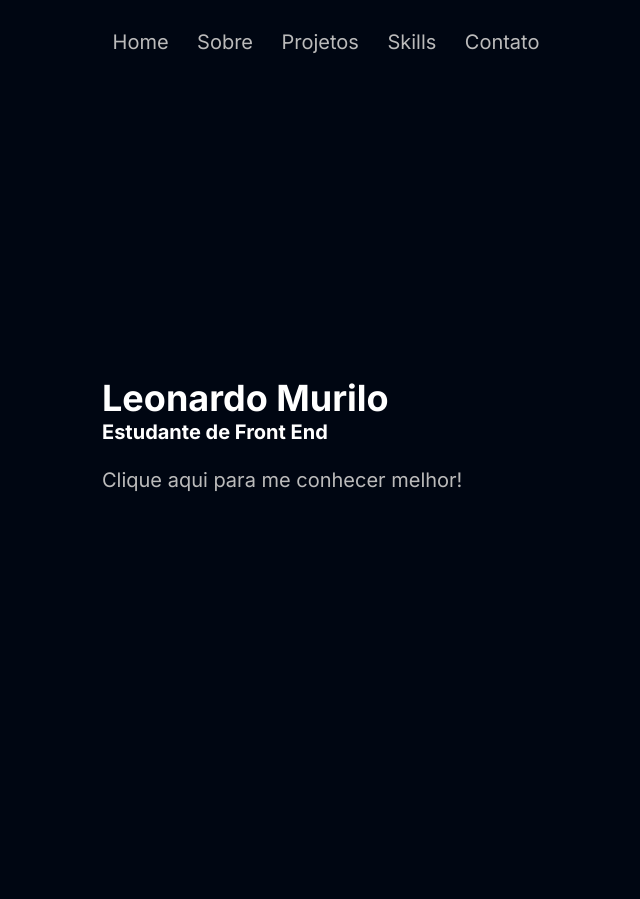
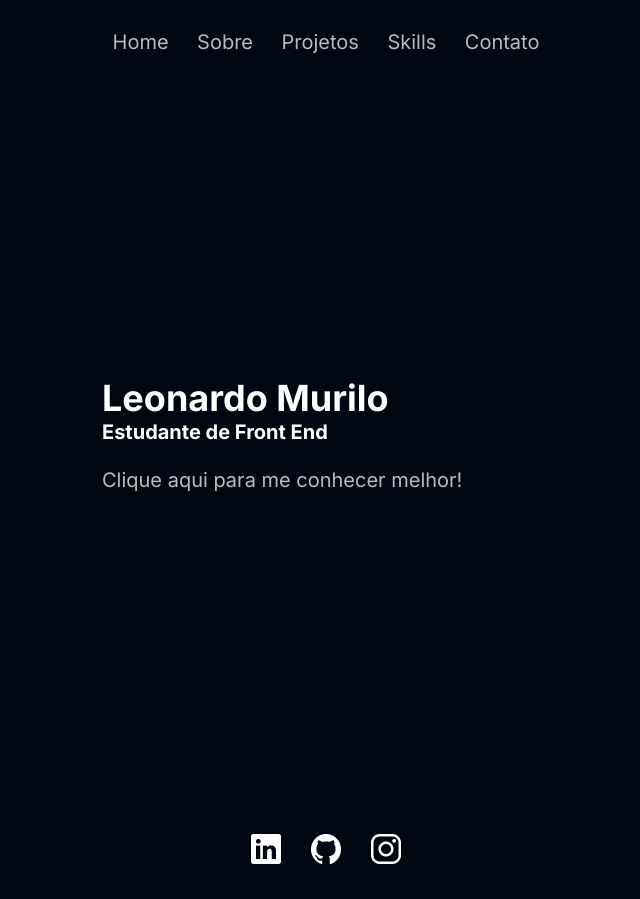
Before and after one commit to Lieuvamp/Projeto-Pessoal-Portfolio, a plain HTML site: page index.html in a window 1280 px wide. Shown: the whole page, without its empty margins (302-942 px from the left). Before the commit the page ends 834 px from the top, so only its background shows below. Drawn offline with Linux system fonts and the light colour scheme.

Commit message:
Create footer

```diff
--- a/css/index.css
+++ b/css/index.css
@@ -4,6 +4,7 @@ body {
     background: #000612;
     color: #fff;
     overflow-y: hidden;
+    overflow-x: hidden;
 }
 
 header {
@@ -51,3 +52,10 @@ p {
     font-size: 20px;
     margin-top: 24px;
 }
+
+footer {
+    align-items: center;
+    text-align: center;
+    margin-bottom: 30px;
+    transition: 200ms linear;
+}
--- a/index.html
+++ b/index.html
@@ -27,5 +27,16 @@
         <p>Clique aqui para me conhecer melhor!</p>
     </div>
 
+    <footer>
+        <a target="_blank" href="https://www.linkedin.com/in/leonardosantdev/">
+            <img src="/assets/🦆 icon _logo linkedin_.png" alt="Linkedin">
+        </a>
+        <a target="_blank" href="https://github.com/Lieuvamp">
+            <img src="/assets/🦆 icon _logo github_.png" alt="Github">
+        </a>
+        <a target="_blank" href="https://www.instagram.com/leosxnt/">
+            <img src="/assets/🦆 icon _logo instagram_.png" alt="Instagram">
+        </a>
+    </footer>
 </body>
 </html>
```
